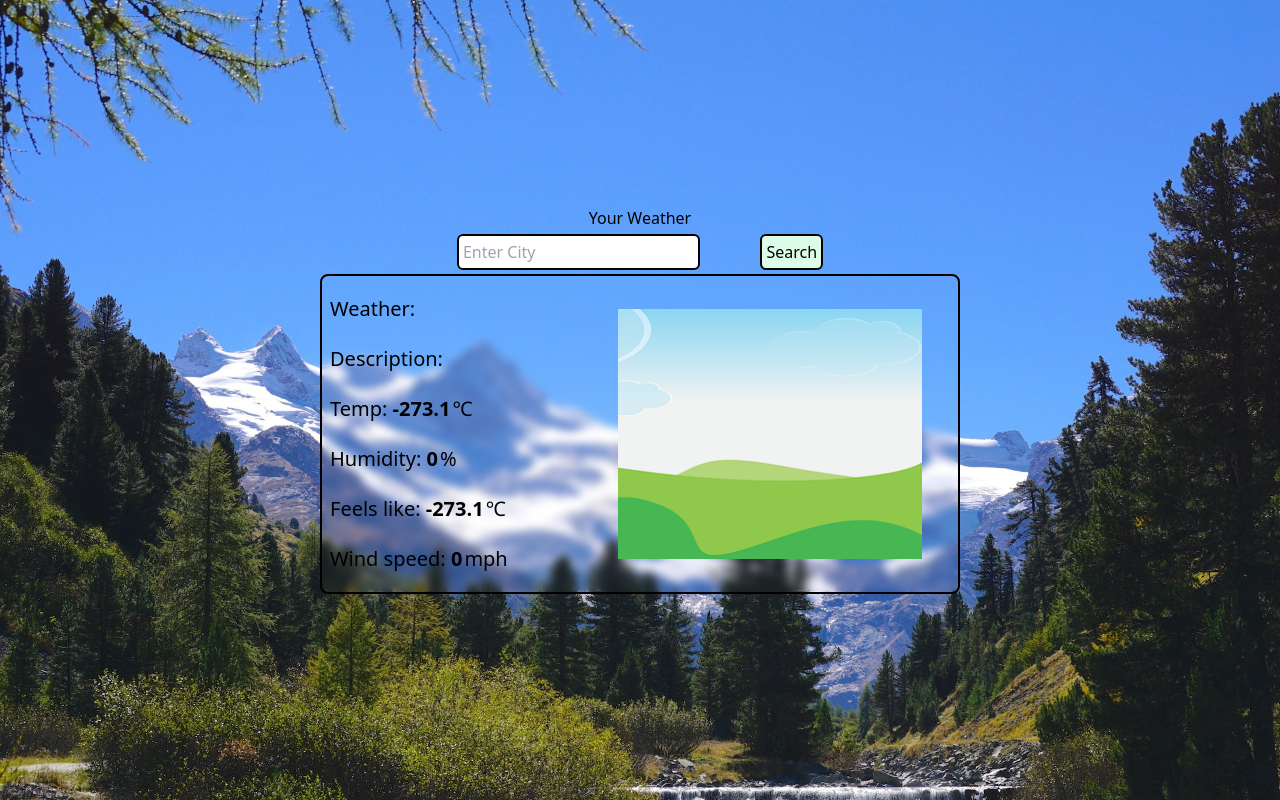
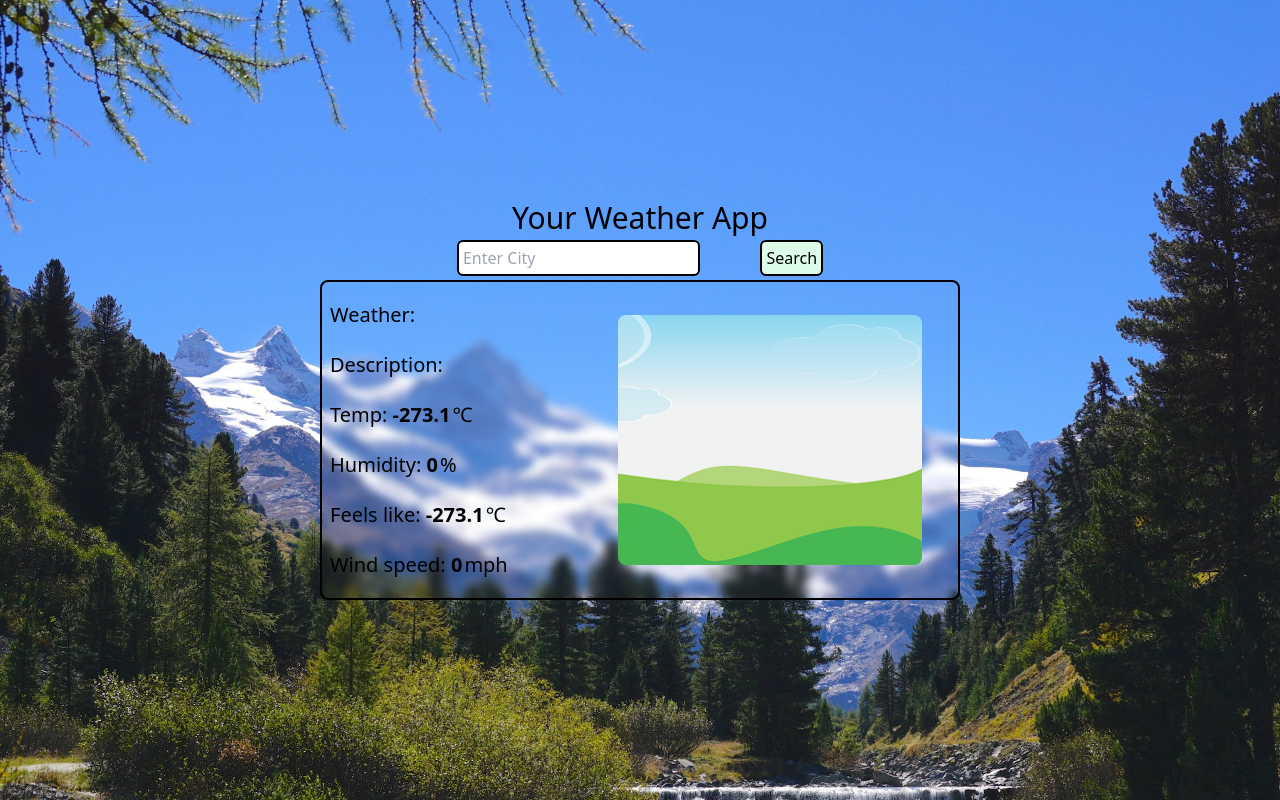
Before and after one commit to TomBirbeck/weather-app, a React (Vite) app: page / in a window 1280 px wide. Built offline with nearby package versions, Linux system fonts and the light colour scheme; no server answers.

Commit message:
altered page title, header styling and border radius of weather icons

```diff
--- a/index.html
+++ b/index.html
@@ -4,7 +4,7 @@
     <meta charset="UTF-8" />
     <link rel="icon" type="image/svg+xml" href="/vite.svg" />
     <meta name="viewport" content="width=device-width, initial-scale=1.0" />
-    <title>Vite + React + TS</title>
+    <title>Your Weather App</title>
   </head>
   <body>
     <div id="root"></div>
--- a/src/components/Header/index.tsx
+++ b/src/components/Header/index.tsx
@@ -1,6 +1,6 @@
 const Header = () => {
     return (
-        <h1>Your Weather</h1>
+        <h1 className="text-3xl text-bold">Your Weather App</h1>
     )
 }
 
--- a/src/components/WeatherDisplay/index.tsx
+++ b/src/components/WeatherDisplay/index.tsx
@@ -29,7 +29,7 @@ const WeatherDisplay = ({id, temp, feelsLike, humidity, weather, description, wi
             <p className="text-xl">Wind speed: <span className="font-bold pr-0.5">{windSpeed}</span>mph</p>
             </div>
             <div className="h-10/12 w-10/12 flex justify-center items-center">
-                <img src={`./${icon}.png`} className="h-5/6"/>
+                <img src={`./${icon}.png`} className="h-5/6 rounded-lg"/>
             </div>
         </div>
     )
```
